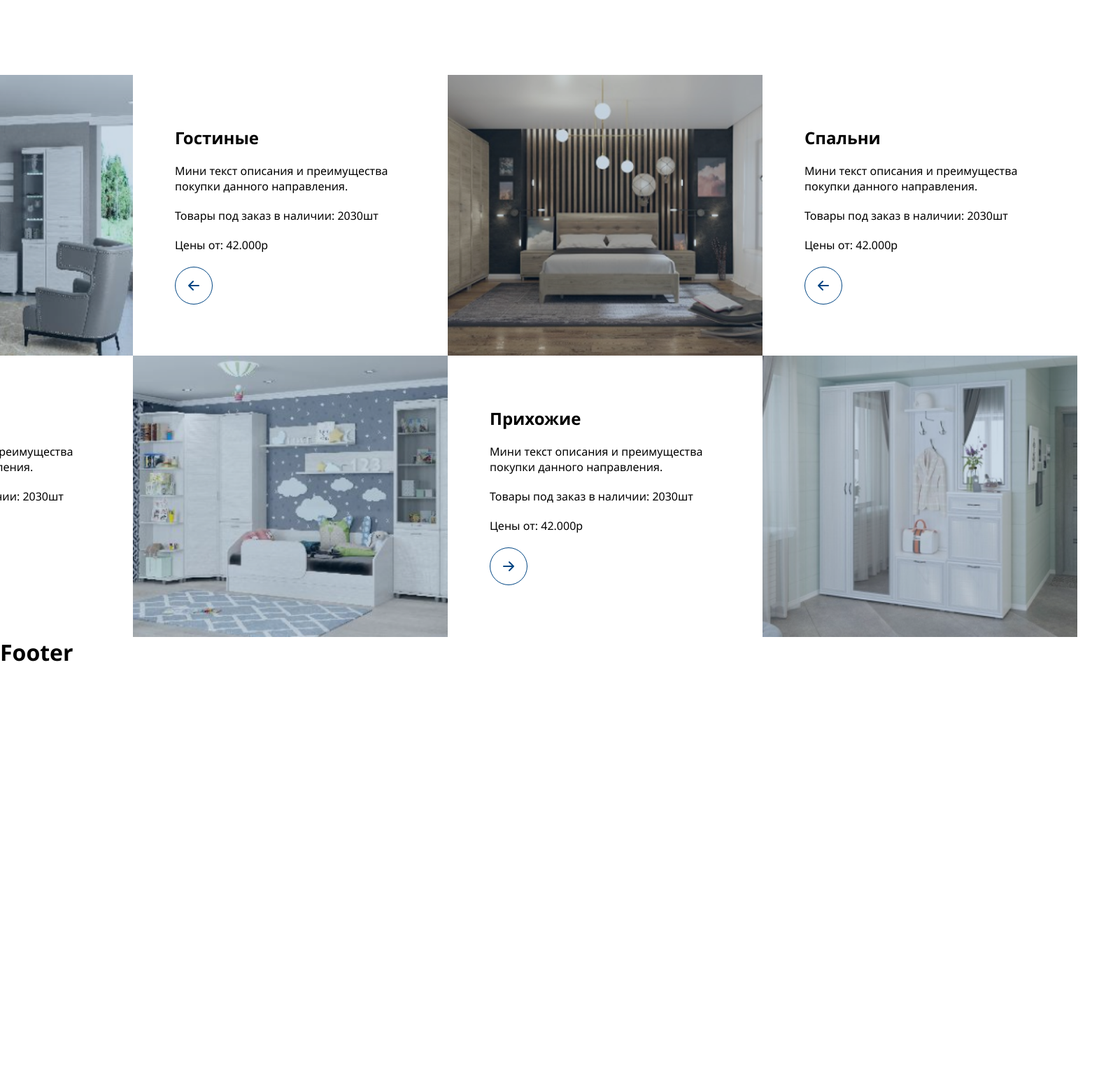
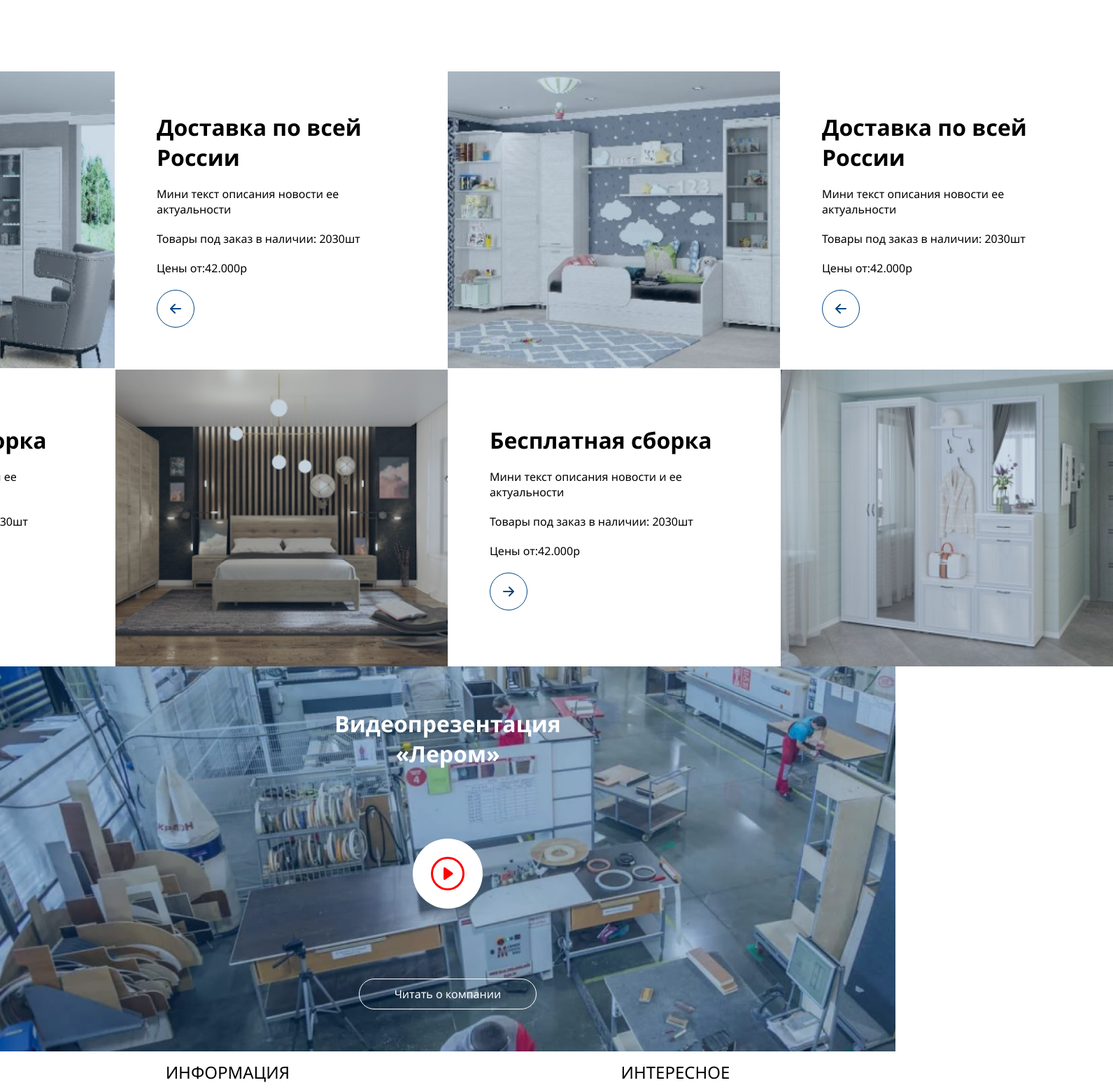
Before and after one commit to IbrokhimWeb/lerom, a React (Create React App) app: page / in a window 1280 px wide. Shown: the part 700-2260 px from the top of the page at 70% size, 1591 px wide, since content can reach past the window. Before the commit the page ends 1653 px from the top, so only its background shows below. Built offline with nearby package versions, Linux system fonts and the light colour scheme.

Commit message:
Bugs were fixed and some additional files were created

```diff
--- a/src/routes/home/Home.jsx
+++ b/src/routes/home/Home.jsx
@@ -4,10 +4,13 @@ import s from "./Home.module.css";
 // Import data
 import { card_posts } from "../../static/static";
 
+// import EndCard from "./endCard/EndCard";
+import Video from "./video/Video";
+
 //  Import components
 import Carusel from './carusel/Carusel';
 import Card from './cards/Card';
-import EndCard from "./endCard/EndCard";
+
 
 
 
@@ -17,10 +20,17 @@ function Home(props) {
             <div className={s.home}>
                 <Carusel />
                 <div className={s.cards}>
-                    {card_posts.map((e, i) =>
-                        i == 4 ? ''
-                            // <EndCard key={i} index={i} data={e} status={0} />
-                            : <Card key={i} index={i} data={e} status={0} />)}
+                    {card_posts.map((e, i) =>  <Card index={i} data={e} /> )}
+                </div>
+                <Video />
+                <div className={s.two__section}>
+                    <h2>Информация</h2><h2>Интересное</h2>
+                </div>
+                <div className={s.cards}>
+                    {card_posts.map((e, i) =>  <Card index={i} data={e} /> )}
+                </div>
+                <div className={s.two_section}>
+                    <h2>показать еще новости</h2><h2>открыть раздел новости</h2>
                 </div>
             </div>
         </>
--- a/src/routes/home/Home.module.css
+++ b/src/routes/home/Home.module.css
@@ -3,7 +3,33 @@
     flex-direction: column;
     align-items: center;
 }
+
 .cards{
-    display: grid;
-    grid-template-columns: repeat(2, 1fr);
+    display: flex;
+    justify-content: center;
+    align-items: center;
 }
+
+.two__section{
+    width: 100%;
+    height: 60px;
+    display: flex;
+    text-transform: uppercase;
+    justify-content: space-around;
+    align-items: center;
+}
+
+.two__section > h2 ,
+.two_section > h2 {
+    font-weight: 400;
+}
+
+.two_section{
+    gap: 200px;
+    width: 100%;
+    height: 60px;
+    display: flex;
+    text-transform: uppercase;
+    justify-content: center;
+    align-items: center;
+}
--- a/src/routes/home/cards/Card.jsx
+++ b/src/routes/home/cards/Card.jsx
@@ -7,40 +7,49 @@ import { BsArrowLeftShort, BsArrowRightShort } from "react-icons/bs"
 
 
 function Card({ index, data }) {
-    const { title, description, cost, price, img } = data;
     return (
         <>
-            <section className={s.card} key={index}>
-                {
-                    index == 2 || index == 3 ? (
-                        <>
-                            <div className={s.card}>
-                                <div className={s.card__item}>
-                                    <h1>{title}</h1>
-                                    <p>{description}</p>
-                                    <p>Товары под заказ в наличии: {price}</p>
-                                    <p>Цены от: {cost}</p>
-                                    <BsArrowRightShort className={s.card_icons}/>
-                                </div>
-                                <img src={img} alt="photo" />
-                            </div>
-                        </>
-                    ) : (
-                        <>
-                            <div className={s.card}>
-                                <img src={img} alt="photo" />
-                                <div className={s.card__item}>
-                                    <h1>{title}</h1>
-                                    <p>{description}</p>
-                                    <p>Товары под заказ в наличии: {price}</p>
-                                    <p>Цены от: {cost}</p>
-                                    <BsArrowLeftShort className={s.card_icons}/>
+            {
+                data.length > 1
+                    ? <>
+                        <div className={s.card__item}>
+
+                            <div className={s.top}>
+                                <img className={s.img} src={data[0].img} alt="photo" />
+                                <div className={s.content}>
+                                    <h1>{data[0].title}</h1>
+                                    <p>{data[0].description}</p>
+                                    <p>Товары под заказ в наличии: {data[0].price}</p>
+                                    <p>Цены от:{data[0].cost}</p>
+                                    <BsArrowLeftShort className={s.card_icons} />
                                 </div>
                             </div>
-                        </>
-                    )
-                }
-            </section>
+
+                            <div className={s.bottm}>
+                                <div className={s.content}>
+                                    <h1>{data[1].title}</h1>
+                                    <p>{data[1].description}</p>
+                                    <p>Товары под заказ в наличии: {data[1].price}</p>
+                                    <p>Цены от:{data[1].cost}</p>
+                                    <BsArrowRightShort className={s.card_icons} />
+                                </div>
+                                <img src={data[1].img} alt="photo" />
+                            </div>
+
+                        </div>
+                    </> : <>
+                        {/* <div className={s.one}>
+                            <img className={s.img2} src={data[0].img} alt="photo" />
+                            <div className={s.content2}>
+                                <h1>{data[0].title}</h1>
+                                <p>{data[0].description}</p>
+                                <p>Товары под заказ в наличии: {data[0].price}</p>
+                                <p>Цены от:{data[0].cost}</p>
+                                <BsArrowLeftShort className={s.card_icons} />
+                            </div>
+                        </div> */}
+                    </>
+            }
         </>
     );
 }
--- a/src/routes/home/cards/Card.module.css
+++ b/src/routes/home/cards/Card.module.css
@@ -1,32 +1,3 @@
-.card{
-    width: 100%;
-    display: flex;
-    justify-content: start;
-    align-items: center;
-}
-
-.card > img{
-    width: 450px;
-}
-
-.card2{
-    width: 100%;
-    display: grid;
-    grid-column: 1 / 3;
-}
-
-.card2> img{
-    width:900px;
-}
-
-.card__item{
-    gap: 20px;
-    width: 450px;
-    display: flex;
-    padding: 60px;
-    flex-direction: column;
-}
-
 .card_icons{
     box-sizing: content-box;
     padding: 10px;
@@ -35,3 +6,23 @@
     border: 1px solid var(--dark-blue);
     border-radius: 50%;
 }
+
+.top,
+.bottm {
+    display: flex;
+    justify-content: center;
+    align-items: center;
+}
+
+.top > img,
+.bottm > img{
+    width: 475px;
+}
+
+.content{
+    gap: 20px;
+    width: 476px;
+    display: flex;
+    padding: 60px;
+    flex-direction: column;
+}
--- a/src/routes/home/carusel/Carusel.module.css
+++ b/src/routes/home/carusel/Carusel.module.css
@@ -17,7 +17,7 @@
 
 .carusel {
     width: 100%;
-    height: 627px;
+    height: 620px;
     background-repeat: no-repeat;
     background-size: contain;
     display: flex;
--- /dev/null
+++ b/src/routes/home/video/Video.jsx
@@ -0,0 +1,21 @@
+import React from 'react';
+import s from "./Video.module.css"
+
+// Import React icons
+import { BsPlayCircle } from "react-icons/bs";
+
+function Video(props) {
+    return (
+        <>
+            <section className={s.video}>
+                <h1>Видеопрезентация <br /> «Лером»</h1>
+                <div className={s.play}>
+                    <BsPlayCircle className={s.play__icons}/>
+                </div>
+                <button className={s.button}>Читать о компании</button>
+            </section>
+        </>
+    );
+}
+
+export default Video;
--- /dev/null
+++ b/src/routes/home/video/Video.module.css
@@ -0,0 +1,46 @@
+.video{
+    width: 100%;
+    height: 550px;
+    gap: 100px;
+    display: flex;
+    flex-direction: column;
+    justify-content: center;
+    align-items: center;
+
+    background-repeat: no-repeat;
+    background-size: cover;
+    background-image: url(../../../assets/video__bg.png);
+}
+
+.video > h1{
+    text-align: center;
+    color: var(--white);
+    font-size: 2rem;
+}
+
+.play{
+    width: 100px;
+    height: 100px;
+    display: flex;
+    justify-content: center;
+    border-radius: 50%;
+    align-items: center;
+    background-color: var(--white);
+    cursor: pointer;
+}
+
+.play__icons{
+    font-size: 3rem;
+    color: var(--red)
+}
+
+.button{
+    cursor: pointer;
+    font-weight: 500;
+    font-size: 1rem;
+    padding: 10px 50px;
+    color: var(--white);
+    border: 1px solid var(--white);
+    border-radius: 120px;
+    background-color: rgba(255, 255, 255, 0);
+}
--- a/src/static/static.js
+++ b/src/static/static.js
@@ -6,49 +6,50 @@ import card5 from "../assets/card5.png";
 
 
 export const card_posts = [
+    [
         {
-        id: 0,
-        title: "Гостиные",
-        description: "Мини текст описания и преимущества покупки данного направления.",
+            id: 1,
+            title: "Доставка по всей России",
+            description: "Мини текст описания новости ее актуальности",
             price: "2030шт",
             cost: '42.000p',
             img: card1,
-
         },
         {
-        id: 1,
-        title: "Спальни",
-        description: "Мини текст описания и преимущества покупки данного направления.",
+            id: 2,
+            title: "Бесплатная сборка",
+            description: "Мини текст описания новости и ее актуальности",
             price: "2030шт",
             cost: '42.000p',
             img: card2,
-
-    },
+        }
+    ],
+    [
         {
-        id: 2,
-        title: "Детские",
-        description: "Мини текст описания и преимущества покупки данного направления.",
+            id: 3,
+            title: "Доставка по всей России",
+            description: "Мини текст описания новости ее актуальности",
             price: "2030шт",
             cost: '42.000p',
             img: card3,
-
         },
         {
-        id: 3,
-        title: "Прихожие",
-        description: "Мини текст описания и преимущества покупки данного направления.",
+            id: 4,
+            title: "Бесплатная сборка",
+            description: "Мини текст описания новости и ее актуальности",
             price: "2030шт",
             cost: '42.000p',
             img: card4,
-
-    },
+        }
+    ],
+    [
         {
             id: 5,
-        title: "Кровати",
-        description: "Мини текст описания и преимущества покупки данного направления.",
+            title: "Доставка по всей России",
+            description: "Мини текст описания новости ее актуальности",
             price: "2030шт",
             cost: '42.000p',
             img: card5,
-
-    },
-]
+        }
+    ],
+];
```
Also changed, not shown: src/assets/video__bg.png (added), 1 other file (tests, documents, lock files or other folders). Lines whose indentation alone changed are shown as unchanged.
